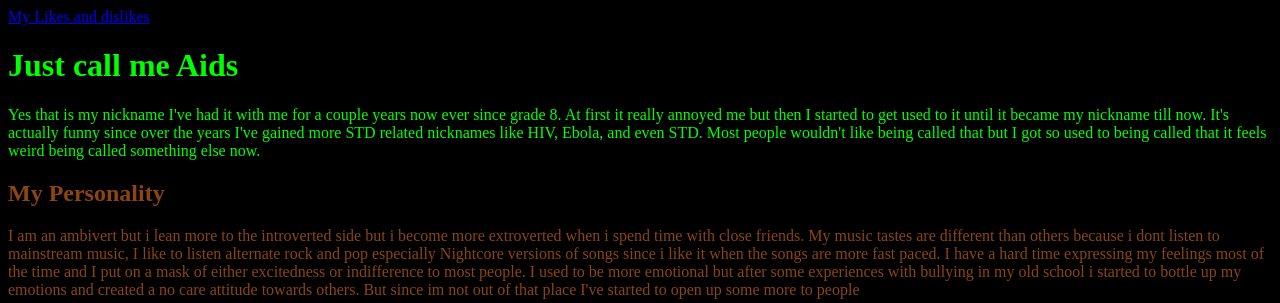
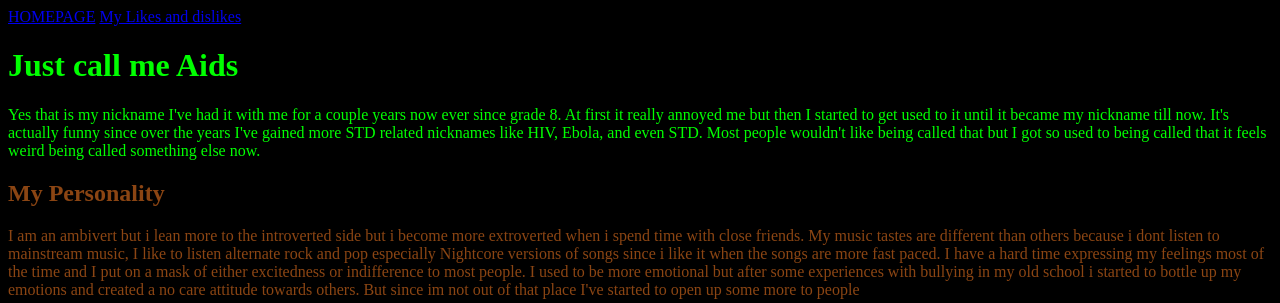
Before and after one commit to Xedris/Userdes1, a PHP site: page /LABWORK1_Fortuno.php in a window 1280 px wide. Shown: the top 303 px of the page. Run offline with PHP 8.4, Linux system fonts and the light colour scheme.

Commit message:
Update LABWORK1_Fortuno.php

```diff
--- a/LABWORK1_Fortuno.php
+++ b/LABWORK1_Fortuno.php
@@ -2,6 +2,7 @@
 <html>
 <head>
 <title><b> JUST CALL ME AIDS </b> </title>
+<a href="index.php">HOMEPAGE</a>
 <a href="new-2.php">My Likes and dislikes</a>
 
 </head>
```
